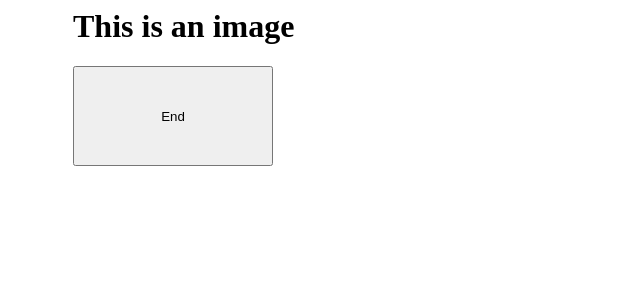
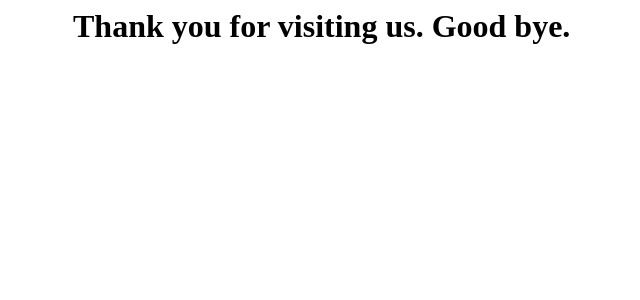
Before and after one commit to hiyoridesu/rpa-19feb2024, a Flask app: template templates/end.html in a window 1280 px wide. Shown: the top 300 px of the page, without its empty margins (251-891 px from the left). Run offline with Flask 3, Linux system fonts and the light colour scheme; the template is opened without the code that fills it, so the values that code supplies are empty.

Commit message:
Update end.html

```diff
--- a/templates/end.html
+++ b/templates/end.html
@@ -6,8 +6,5 @@
 </style>
 
 <div class = "container">
-  <h1>This is an image </h1>
-    <form action = "/end" method = "post">
-        <input type = "submit"  value = "End" style = "width: 200px;height: 100px;">
-    </form>
+  <h1>Thank you for visiting us. Good bye.</h1>
 </div>
```
